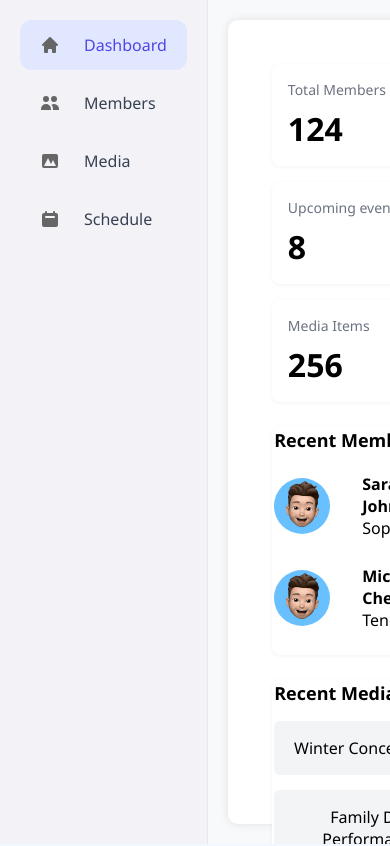
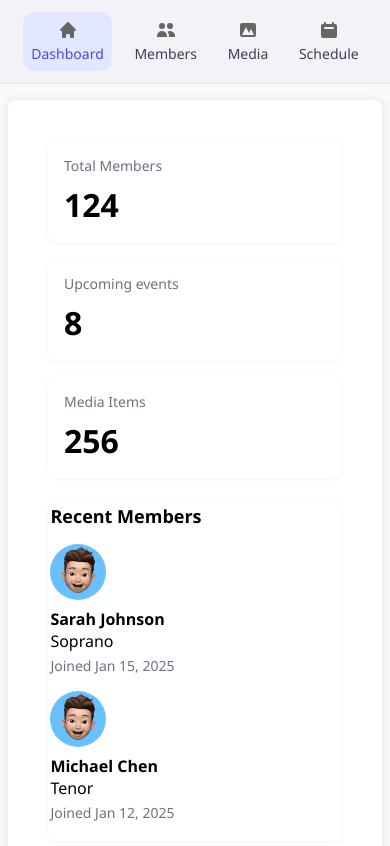
Before and after one commit to DianeRUT/ChoirSite, a React (Vite) app in the folder Choir-Frontend/: page /dashboard in a window 390 px wide. Shown: the top 846 px of the page. Built offline with nearby package versions, Linux system fonts and the light colour scheme.

Commit message:
added responsiveness on dashboard, overview and sidebar

```diff
--- a/Choir-Frontend/src/DashboardComponents/dashboardStyles/dashboard.css
+++ b/Choir-Frontend/src/DashboardComponents/dashboardStyles/dashboard.css
@@ -1,15 +1,27 @@
 /* Dashboard.css */
 .dashboard-container {
     display: flex;
-    height: 100vh;
+    min-height: 100vh;
     background: #f8f9fa;
 }
 
 .content {
     flex: 1;
-    padding: 20px;
+    padding: 1.25rem;
     background: #ffffff;
-    border-radius: 10px;
-    margin: 20px;
-    box-shadow: 0 0 10px rgba(0, 0, 0, 0.1);
+    border-radius: 0.625rem;
+    margin: 1.25rem;
+    box-shadow: 0 0 0.625rem rgba(0, 0, 0, 0.1);
 }
+
+@media (max-width: 768px) {
+    .dashboard-container {
+        flex-direction: column;
+    }
+
+    .content {
+        margin: 1rem 0.5rem;
+        border-radius: 0.5rem;
+        padding: 1rem;
+    }
+}
--- a/Choir-Frontend/src/DashboardComponents/dashboardStyles/overview.css
+++ b/Choir-Frontend/src/DashboardComponents/dashboardStyles/overview.css
@@ -54,6 +54,7 @@
     align-items: center;
     justify-content: space-between;
     margin-bottom: 1rem;
+    flex-wrap: wrap;
 }
 
 .card .avatar {
@@ -72,6 +73,7 @@
 .join-date {
     font-size: 0.875rem;
     color: #6b7280;
+    margin-top: 0.5rem;
 }
 
 /* Recent Media */
@@ -91,3 +93,29 @@
     text-align: center;
     font-weight: 500;
 }
+
+/* Responsive Enhancements */
+@media (max-width: 768px) {
+    .recent-member {
+        flex-direction: column;
+        align-items: flex-start;
+    }
+
+    .recent-member > div {
+        margin-left: 0;
+        margin-top: 0.5rem;
+    }
+
+    .join-date {
+        margin-top: 0.25rem;
+        align-self: flex-start;
+    }
+
+    .stats-grid {
+        grid-template-columns: 1fr;
+    }
+
+    .media-grid {
+        grid-template-columns: 1fr;
+    }
+}
--- a/Choir-Frontend/src/DashboardComponents/dashboardStyles/sidebar.css
+++ b/Choir-Frontend/src/DashboardComponents/dashboardStyles/sidebar.css
@@ -37,7 +37,33 @@
     background-color: #e5e7eb;
     color: #1f2937;
 }
+
 .icon {
     font-size: 1.25rem; /* ~20px */
     margin-right: 0.75rem;
 }
+
+@media (max-width: 768px) {
+    .sidebar {
+        max-width: 100%;
+        flex-direction: row;
+        align-items: center;
+        justify-content: space-around;
+        padding: 0.75rem 1rem;
+        min-height: auto;
+        border-right: none;
+        border-bottom: 0.0625rem solid #e5e7eb;
+    }
+
+    .sidebar a {
+        flex-direction: column;
+        gap: 0.25rem;
+        font-size: 0.875rem;
+        margin-bottom: 0;
+        padding: 0.5rem;
+    }
+
+    .icon {
+        margin-right: 0;
+    }
+}
```
